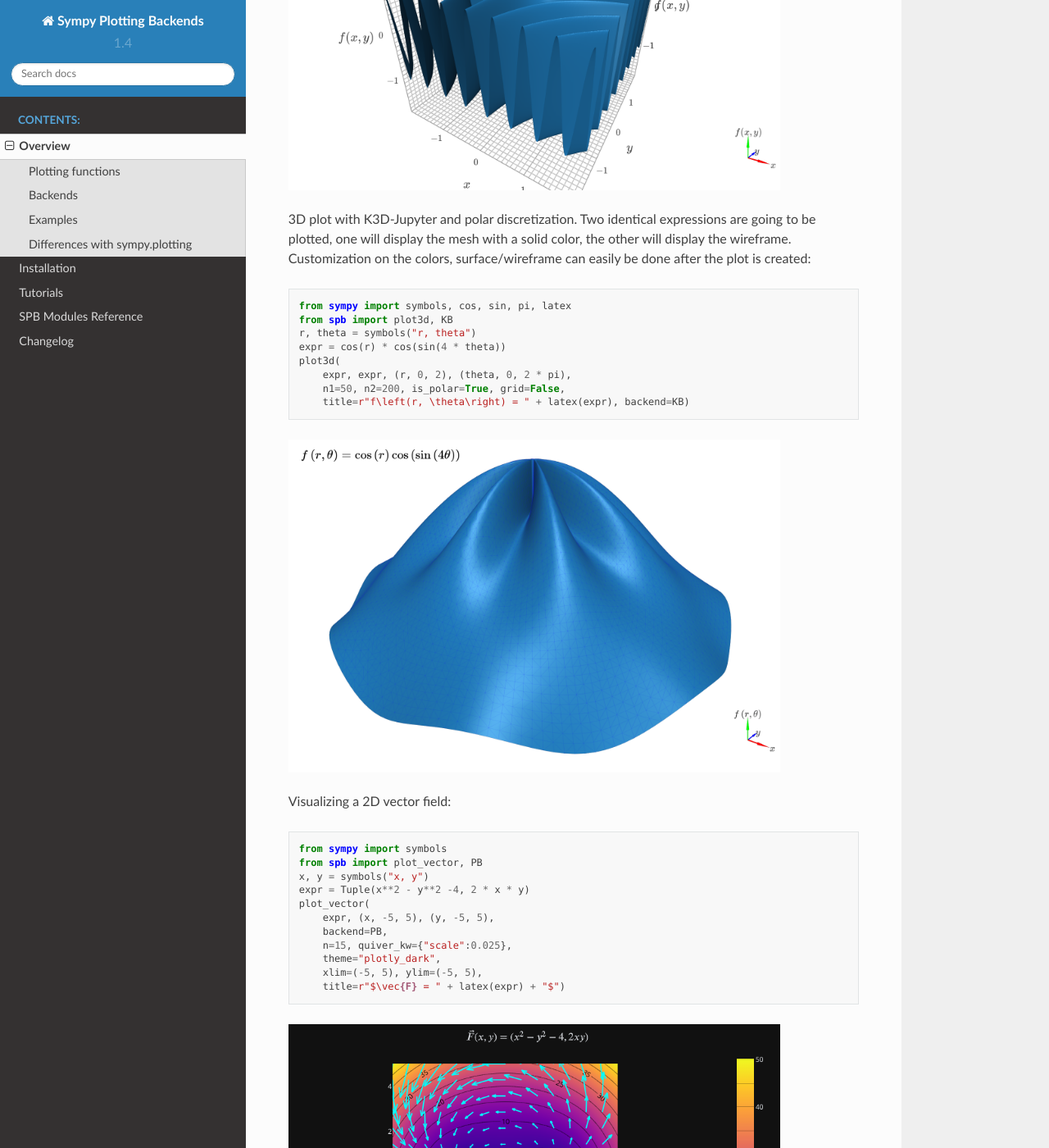
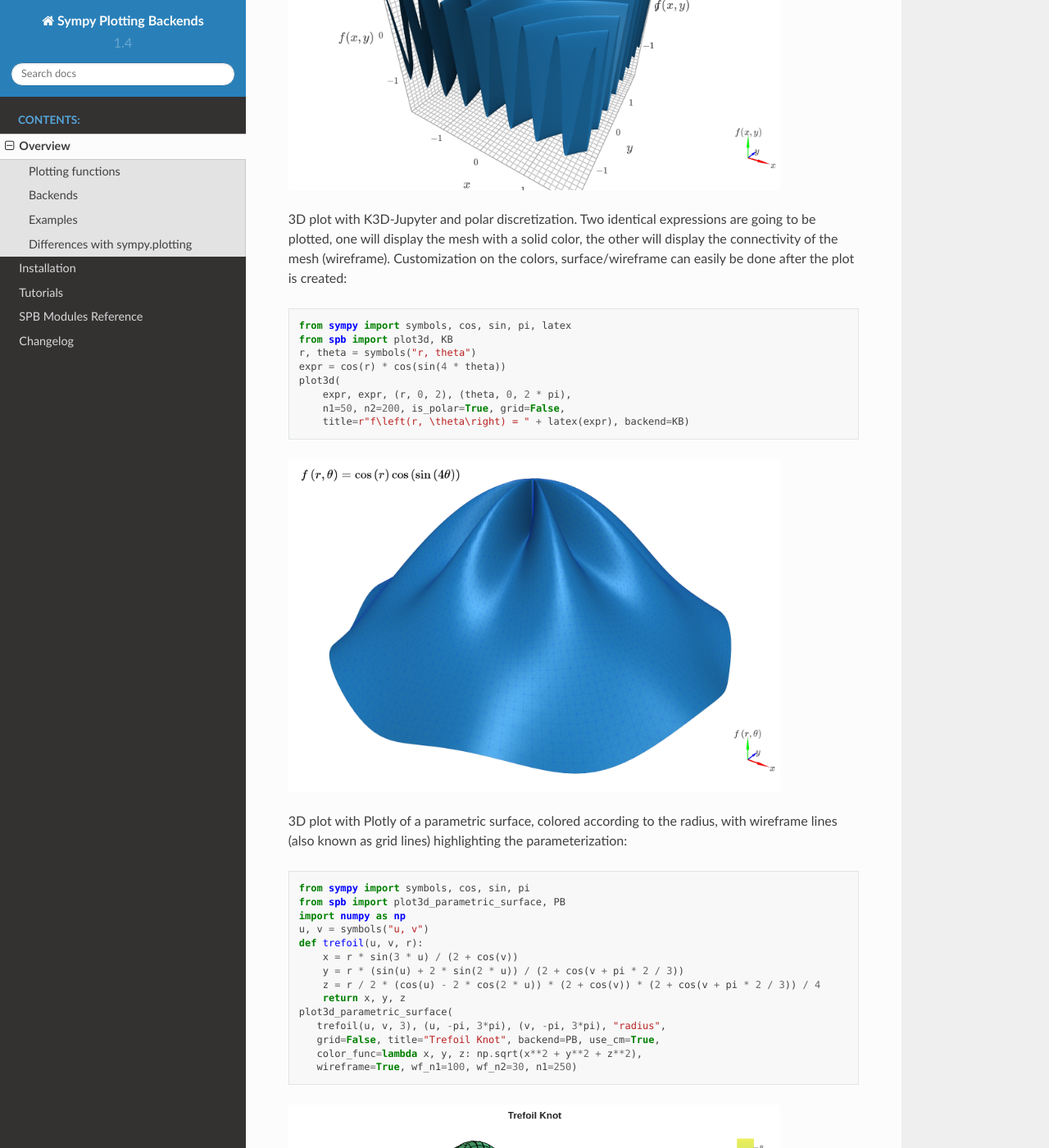
Before and after one commit to Davide-sd/sympy-plot-backends, a Sphinx documentation site: the page built from doc/source/overview.rst, in a window 1280 px wide and 1400 px high, scrolled down 3351 px. Shown: the whole window at 82% size. Built offline with Sphinx 7.4.7 and the Read the Docs theme 2.0.0, drawn with Linux system fonts in a browser that asks for light colours.

```diff
--- a/doc/source/overview.rst
+++ b/doc/source/overview.rst
@@ -137,8 +137,9 @@ Polar plot with Matplotlib:
 
 3D plot with K3D-Jupyter and polar discretization. Two identical expressions
 are going to be plotted, one will display the mesh with a solid color, the
-other will display the wireframe. Customization on the colors,
-surface/wireframe can easily be done after the plot is created:
+other will display the connectivity of the mesh (wireframe).
+Customization on the colors, surface/wireframe can easily be done after the
+plot is created:
 
 .. code-block:: python
 
@@ -154,6 +155,32 @@ surface/wireframe can easily be done after the plot is created:
 .. image:: _static/k3d-3.png
   :width: 600
   :alt: surface plot with k3d
+
+
+3D plot with Plotly of a parametric surface, colored according to the
+radius, with wireframe lines (also known as grid lines) highlighting the
+parameterization:
+
+.. code-block:: python
+
+   from sympy import symbols, cos, sin, pi
+   from spb import plot3d_parametric_surface, PB
+   import numpy as np
+   u, v = symbols("u, v")
+   def trefoil(u, v, r):
+       x = r * sin(3 * u) / (2 + cos(v))
+       y = r * (sin(u) + 2 * sin(2 * u)) / (2 + cos(v + pi * 2 / 3))
+       z = r / 2 * (cos(u) - 2 * cos(2 * u)) * (2 + cos(v)) * (2 + cos(v + pi * 2 / 3)) / 4
+       return x, y, z
+   plot3d_parametric_surface(
+      trefoil(u, v, 3), (u, -pi, 3*pi), (v, -pi, 3*pi), "radius",
+      grid=False, title="Trefoil Knot", backend=PB, use_cm=True,
+      color_func=lambda x, y, z: np.sqrt(x**2 + y**2 + z**2),
+      wireframe=True, wf_n1=100, wf_n2=30, n1=250)
+
+.. image:: _static/trefoil-knot-plotly.png
+  :width: 600
+  :alt: parametric surface plot with plotly showing wireframe lines
 
 
 Visualizing a 2D vector field:
```
Also changed, not shown: doc/source/changelog.rst (+7 -3 lines), doc/source/tutorials/tut-6.rst (+6 -39 lines), doc/source/_static/trefoil-knot-plotly.png (added), imgs/K3D-trifoil-knot.png (added), 1 other file.
